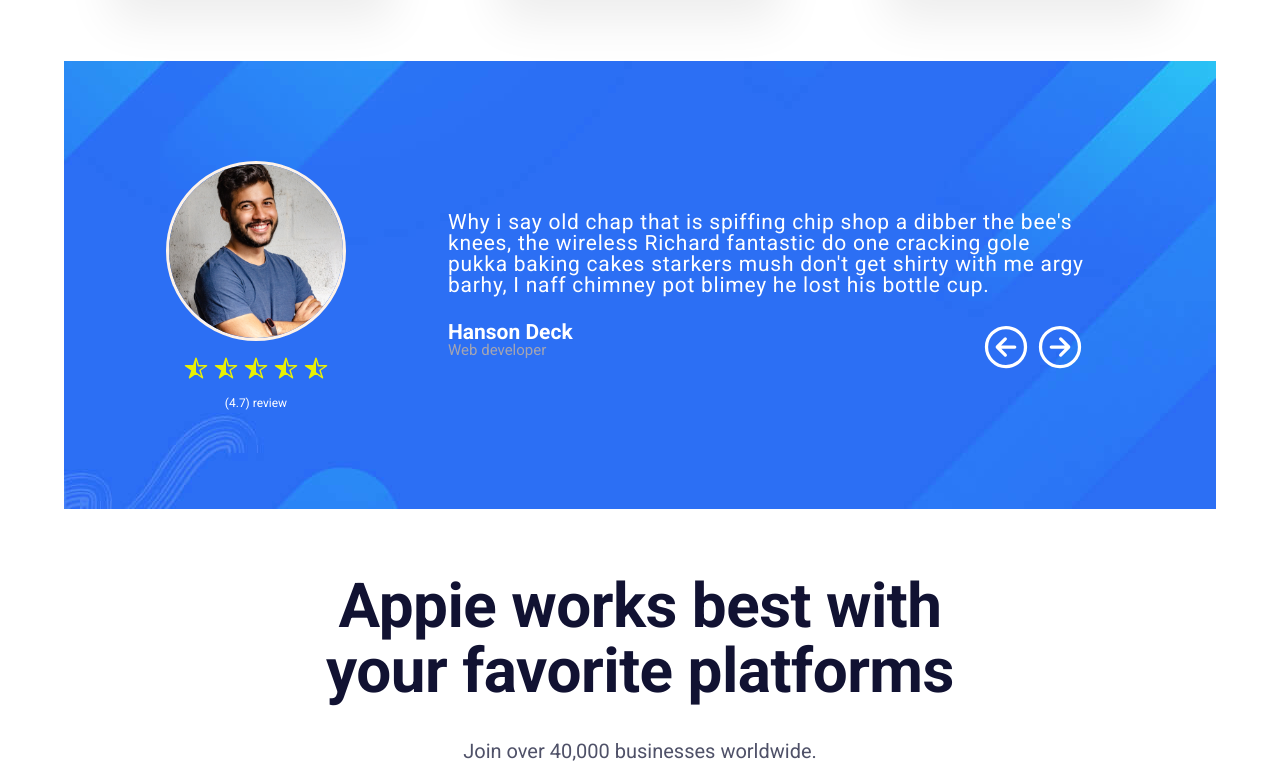
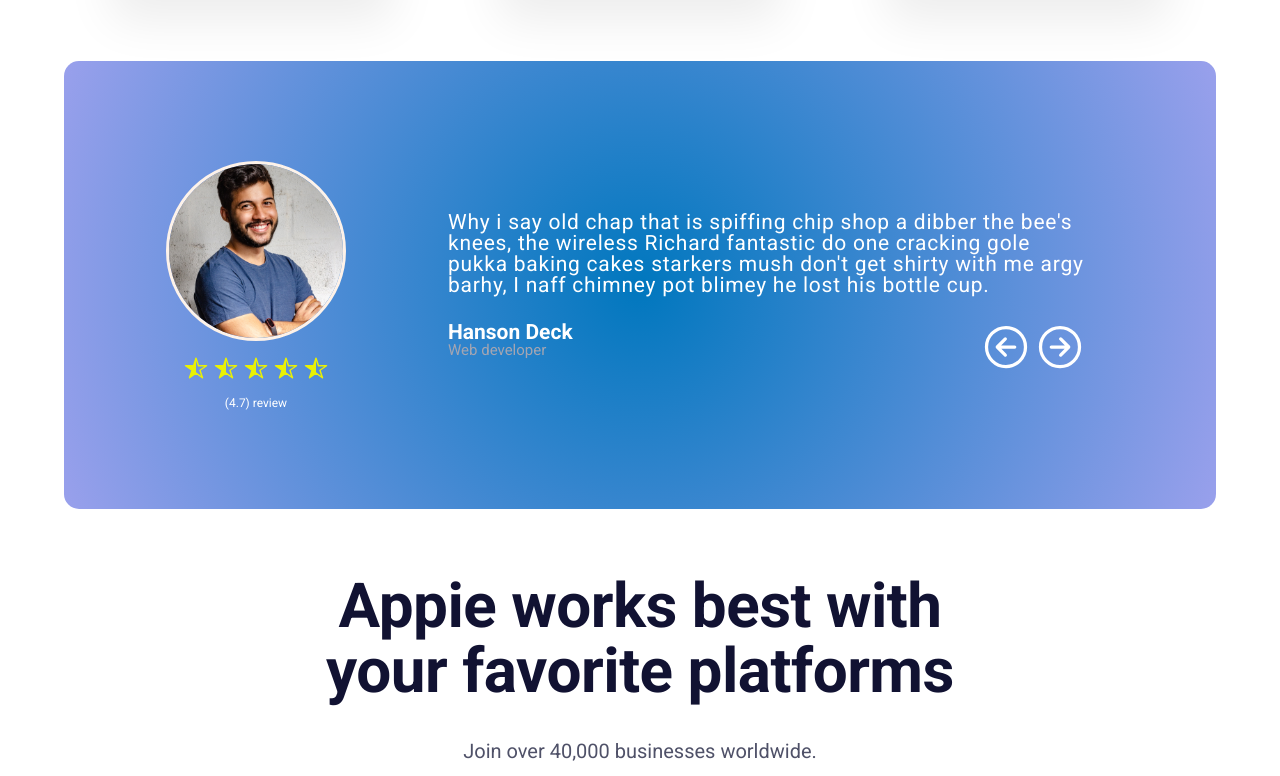
Before and after one commit to AhmedElshennawi/Dynamic-Frontend-Projects, a plain HTML site: page 01-Build Responsive Real-World Websites with HTML and CSS_APPIE/index.html in a window 1280 px wide. Shown: the part 5811-6587 px from the top of the page. Drawn offline with nearby package versions, Linux system fonts and the light colour scheme.

Commit message:
update style.css
update background color

```diff
--- a/01-Build Responsive Real-World Websites with HTML and CSS_APPIE/Css/style.css
+++ b/01-Build Responsive Real-World Websites with HTML and CSS_APPIE/Css/style.css
@@ -789,7 +789,9 @@
   padding: 6.4rem 3.2rem 0 3.2rem;
 }
 .testimonial-content {
-  background-image: url(/img/testimonial-background.jpg);
+  /* background: linear-gradient(to bottom, #044266, #737c82); */
+  border-radius: 15px;
+  background: radial-gradient(circle, #0077be, #99a0ec);
 }
 
 .hanson-img img {
```
